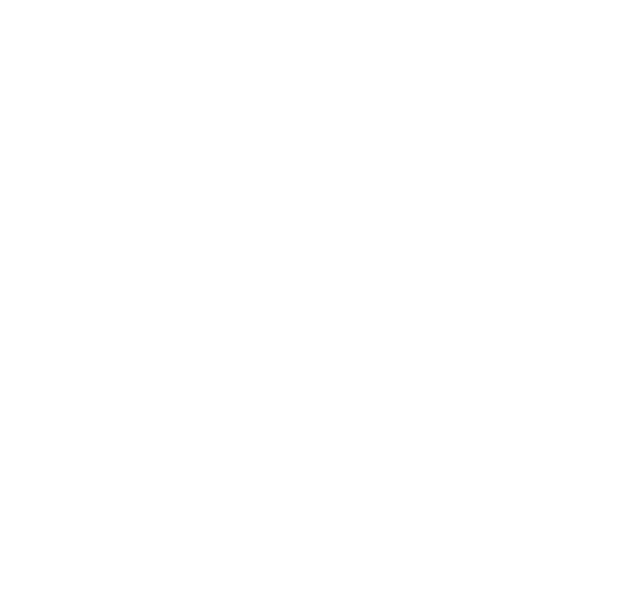
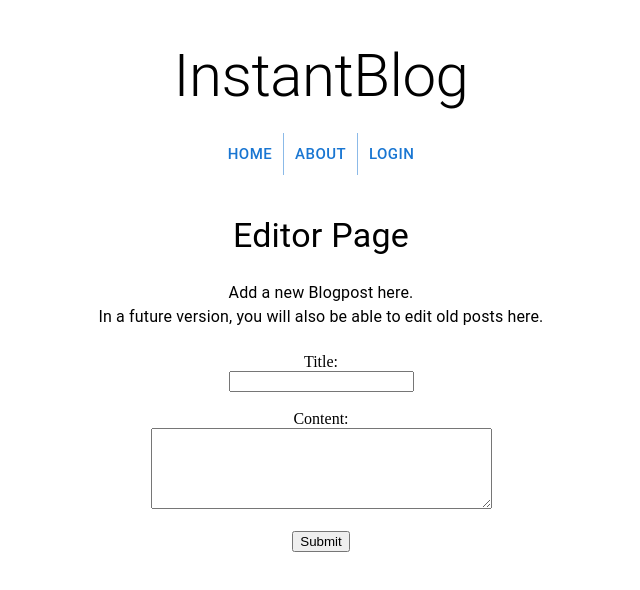
Before and after one commit to jurijkreutz/instantblog, a React (Vite) app in the folder frontend/instantblog/: page /editor in a window 1280 px wide. Before the commit this address had no page. Shown: the top 590 px of the page, without its empty margins (319-959 px from the left). Built offline with nearby package versions, Linux system fonts and the light colour scheme.

Commit message:
feat: add frontend editor for adding simple text posts

```diff
--- a/frontend/instantblog/src/App.tsx
+++ b/frontend/instantblog/src/App.tsx
@@ -5,6 +5,7 @@
 import Blog from './components/Blog';
 import About from './components/About';
 import Login from './components/Login';
+import Editor from './components/Editor';
 
 function App() {
 
@@ -22,6 +23,7 @@
                 <Route index element={<Blog />} />
                 <Route path="about" element={<About />}/>
                 <Route path="login" element={<Login setUserLoggedIn={setUserLoggedIn}/>}/>
+                <Route path="editor" element={<Editor />}/>
               </Route>
         </Routes>
       </BrowserRouter>
--- /dev/null
+++ b/frontend/instantblog/src/components/Editor.tsx
@@ -0,0 +1,54 @@
+import { Box } from '@mui/material'
+import Typography from '@mui/material/Typography'
+import { useNavigate } from 'react-router-dom';
+import { useState, ChangeEvent } from 'react';
+import { addPost } from '../fetch';
+
+export default function Editor() {
+
+    const navigate = useNavigate();
+
+    const [inputData, setInputData] = useState({
+        title: "",
+        content: ""
+      });
+
+    const handleChange = (event: ChangeEvent<HTMLTextAreaElement> | ChangeEvent<HTMLInputElement>) => {
+        const value = event.target.value;
+        setInputData({
+            ...inputData,
+            [event.target.name]: value
+        });
+    };
+
+    async function addNewPost(event: React.MouseEvent) {
+        event.preventDefault();
+        const result = await addPost(inputData.title, inputData.content)
+        if (result == 200) {
+          console.log('Successfully saved on server!');
+          // updateNotes();
+          navigate("/");
+        }
+    }
+
+  return (
+    <Box sx={{ width: '100%', mt: 5 }}>
+        <Typography variant="h4" component="h4" gutterBottom sx={{ mb: 3 }}>
+            Editor Page
+         </Typography>
+         <Typography component="p" gutterBottom sx={{ mb: 3 }}>
+            Add a new Blogpost here.<br />
+            In a future version, you will also be able to edit old posts here.
+         </Typography>
+        <form>
+          <label htmlFor="title">Title:</label><br/>
+          <input type="text" id="title" name="title" value={inputData.title} onChange={handleChange}></input>
+          <br/><br/>
+          <label htmlFor="content">Content:</label><br/>
+          <textarea name="content" cols={40} rows={5} value={inputData.content} onChange={handleChange}></textarea>
+          <br/><br/>
+          <input type="submit" onClick={addNewPost}></input>
+        </form>
+      </Box>
+  )
+}
--- a/frontend/instantblog/src/components/Layout.tsx
+++ b/frontend/instantblog/src/components/Layout.tsx
@@ -2,6 +2,7 @@
 import { Outlet, Link } from 'react-router-dom'
 import { Typography } from '@mui/material'
 import { ButtonGroup, Button } from '@mui/material'
+import Editor from './Editor';
 
 interface LayoutProps {
     userLoggedIn: boolean;
@@ -14,6 +15,7 @@
         console.log("Logout clicked");
         setUserLoggedIn(false);
         localStorage.removeItem('token');
+        localStorage.removeItem('roles');
       }
 
   return (
@@ -24,10 +26,10 @@
       <ButtonGroup size="large" variant="text" aria-label="text button group">
         <Button component={Link} to="/">Home</Button>
         <Button component={Link} to="/about">About</Button>
+        {userLoggedIn && localStorage.getItem('roles')?.includes('ROLE_BLOGGER') ? <Button component={Link} to="/editor">Editor</Button> : ''}
         {!userLoggedIn ? <Button component={Link} to="/login">Login</Button> : <Button component={"a"} onClick={logoutUser}>Logout</Button>}
       </ButtonGroup>
       <Outlet />
-
     </div>
   )
 }
--- a/frontend/instantblog/src/components/Login.tsx
+++ b/frontend/instantblog/src/components/Login.tsx
@@ -36,6 +36,7 @@
           console.log(result);
           console.log('Successfully logged in on server!');
           localStorage.setItem('token', result.data.jwt);
+          localStorage.setItem('roles', result.data.roles);
           setUserLoggedIn(true);
           navigate("/");
         }
--- a/frontend/instantblog/src/fetch.tsx
+++ b/frontend/instantblog/src/fetch.tsx
@@ -32,6 +32,18 @@
     return response.data;
 }
 
+export async function addPost(title: string, content: string) {
+    const newPost = {
+        title: title,
+        content: content
+      }
+    return await axiosInstance
+      .post("http://localhost:8080/api/posts", newPost)
+      .then((response) => {
+        return response.status;
+      })
+}
+
 export async function login(email: string, password: string): Promise<AxiosResponse> {
     const loginDetails = {
       email: email,
```
